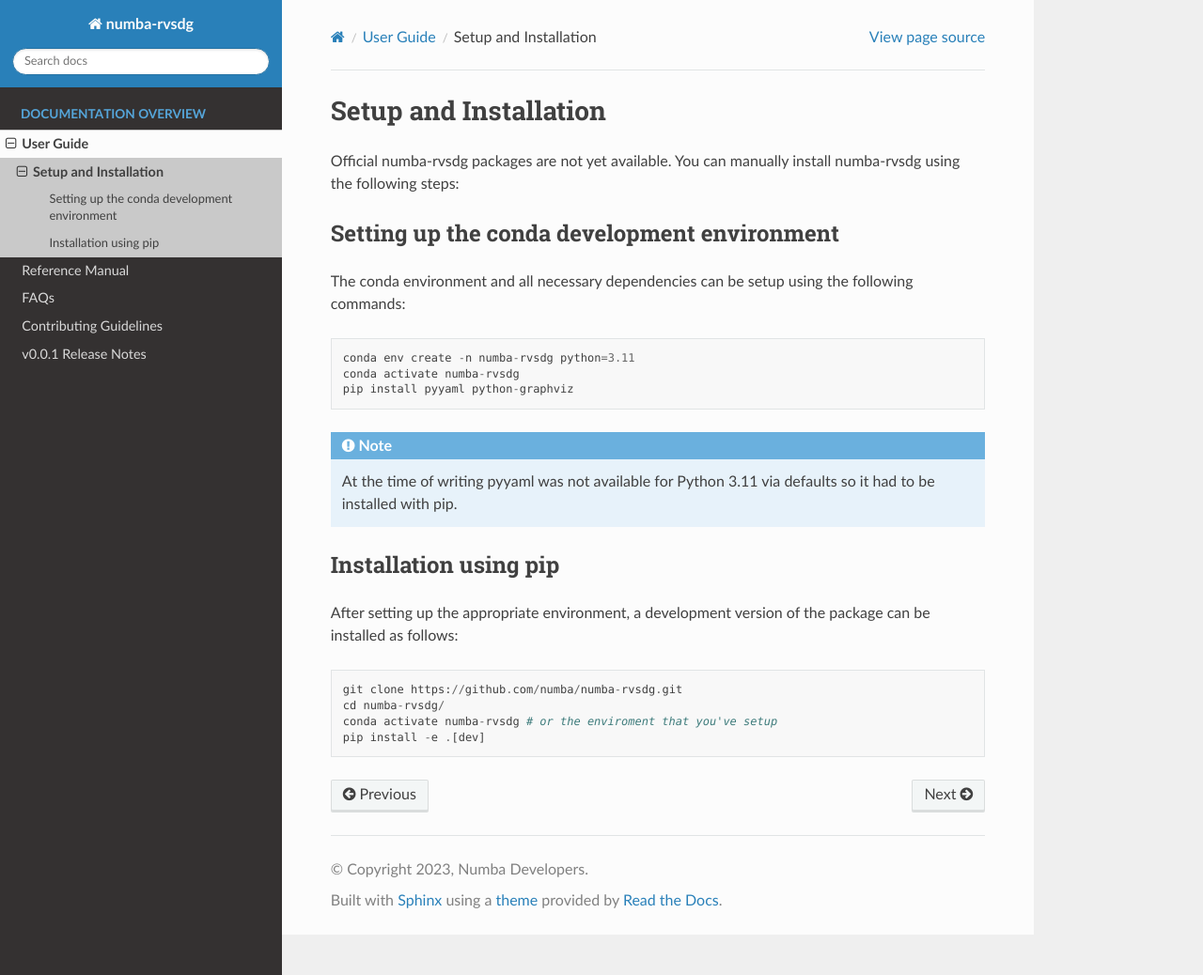
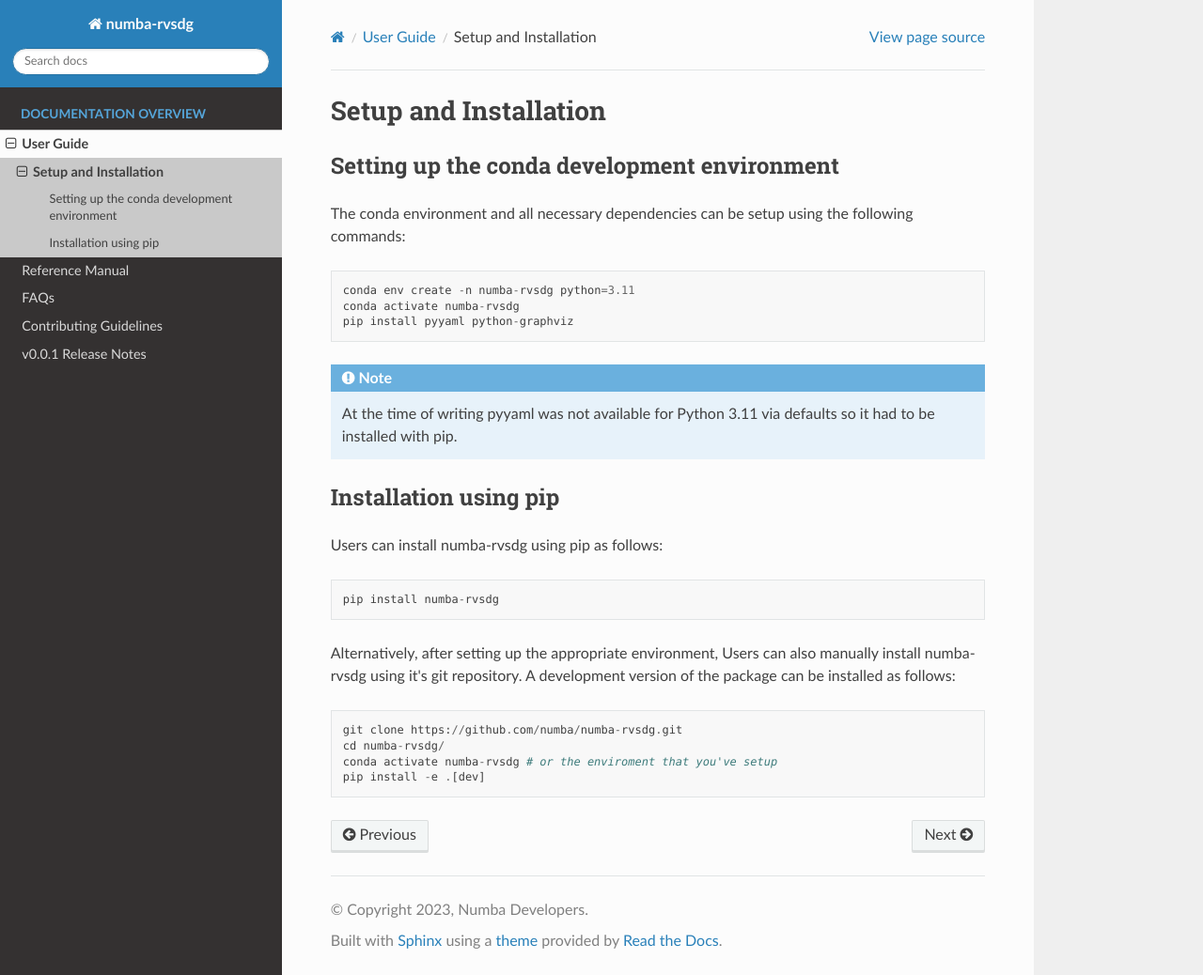
Before and after one commit to numba/numba-rvsdg, a Sphinx documentation site: the page built from docs/source/user_guide/install.rst, in a window 1280 px wide and 1038 px high. Shown: the whole window at 94% size. Built offline with Sphinx 7.4.7 and the Read the Docs theme 2.0.0, drawn with Linux system fonts in a browser that asks for light colours; pages that are not in the unit, such as notebooks, are missing from menus.

Commit message:
Added pip installation instructions

```diff
--- a/docs/source/user_guide/install.rst
+++ b/docs/source/user_guide/install.rst
@@ -2,9 +2,6 @@
 Setup and Installation
 ======================
 
-
-Official numba-rvsdg packages are not yet available. You can manually install
-numba-rvsdg using the following steps:
 
 Setting up the conda development environment
 --------------------------------------------
@@ -21,7 +18,12 @@
 Installation using pip
 ----------------------
 
-After setting up the appropriate environment, a development version of the package can be installed as follows::
+Users can install numba-rvsdg using pip as follows::
+
+        pip install numba-rvsdg
+
+Alternatively, after setting up the appropriate environment, Users can also manually install numba-rvsdg using it's git repository.
+A development version of the package can be installed as follows::
 
         git clone https://github.com/numba/numba-rvsdg.git
         cd numba-rvsdg/
```
